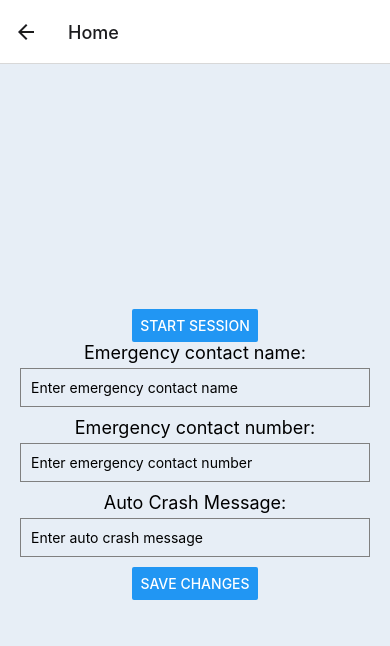
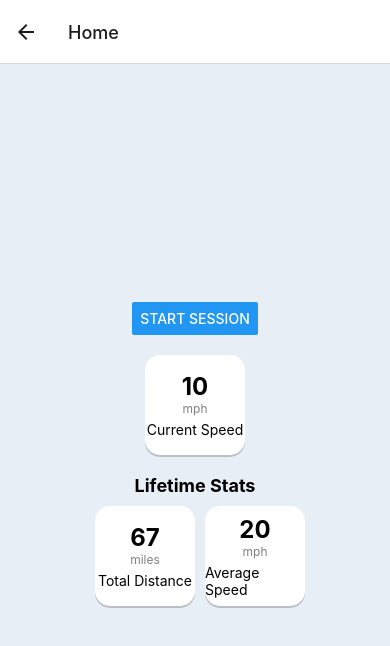
Before and after one commit to nihalkejman/DreamGuardProject, a React Native app: screen /Home in a window 390 px wide. Shown: the top 646 px of the page. Built offline with nearby package versions, Linux system fonts and the light colour scheme.

Commit message:
new changes to home

```diff
--- a/Home.js
+++ b/Home.js
@@ -1,5 +1,5 @@
 import React, { useState } from 'react';
-import { View, Text, StyleSheet, ScrollView, Button, TextInput } from 'react-native';
+import { View, Text, StyleSheet, ScrollView, Button } from 'react-native';
 
 const HomeScreen = () => {
     const [name, setName] = useState();
@@ -8,45 +8,33 @@ const HomeScreen = () => {
 
     return (
         <ScrollView contentContainerStyle={styles.container}>
-        <Button
+            <Button
                 title="Start Session"
                 onPress={() => alert('Session started.')}
             />
-            <Text style={styles.title}>Emergency contact name:</Text>
-            <TextInput
-                style={styles.contentInput}
-                onChangeText={text => setName(text)}
-                value={name}
-                placeholder="Enter emergency contact name"
 
+            <View style={styles.squareContainer}>
+                <View style={styles.square}>
+                    <Text style={styles.squareText}>10</Text>
+                    <Text style={styles.mphText}>mph</Text>
+                    <Text style={styles.currentSpeedText}>Current Speed</Text>
+                </View>
+            </View>
 
-            />
+            <Text style={styles.lifetimeStatsText}>Lifetime Stats</Text>
 
-<Text style={styles.title}>Emergency contact number:</Text>
-            <TextInput
-                style={styles.contentInput}
-                onChangeText={text => setNumber(text)}
-                value={number}
-                placeholder="Enter emergency contact number"
-
-                />
-
-<Text style={styles.title}>Auto Crash Message:</Text>
-            <TextInput
-                style={styles.contentInput}
-                onChangeText={text => setMessage(text)}
-                value={message}
-                placeholder="Enter auto crash message"
-
-                />
-
-
-            {/* Rest of the content */}
-
-            <Button
-                title="Save Changes"
-                onPress={() => alert('Emergency settings saved successfully.')}
-            />
+            <View style={styles.statsContainer}>
+                <View style={styles.statsSquare}>
+                    <Text style={styles.squareText}>67</Text>
+                    <Text style={styles.milesText}>miles</Text>
+                    <Text style={styles.totalDistanceText}>Total Distance</Text>
+                </View>
+                <View style={styles.statsSquare}>
+                    <Text style={styles.squareText}>20</Text>
+                    <Text style={styles.mphText}>mph</Text>
+                    <Text style={styles.averageSpeedText}>Average Speed</Text>
+                </View>
+            </View>
         </ScrollView>
     );
 };
@@ -59,26 +47,71 @@ const styles = StyleSheet.create({
         paddingHorizontal: 20,
         backgroundColor: '#E7EEF6',
     },
-    header: {
+    squareContainer: {
+        alignItems: 'center',
+    },
+    square: {
+        width: 100,
+        height: 100,
+        backgroundColor: 'white',
+        justifyContent: 'center',
+        alignItems: 'center',
+        marginTop: 20,
+        borderRadius: 15,
+        shadowColor: 'black',
+        shadowOffset: { width: 0, height: 2 },
+        shadowOpacity: 0.2,
+        elevation: 5,
+    },
+    squareText: {
         fontSize: 24,
-        marginBottom: 10,
-        textAlign: 'center',
+        fontWeight: 'bold',
+    },
+    mphText: {
+        fontSize: 12,
+        color: 'grey',
+    },
+    milesText: {
+        fontSize: 12,
+        color: 'grey',
+    },
+    currentSpeedText: {
+        fontSize: 14,
+        color: 'black',
+        marginTop: 5,
+    },
+    totalDistanceText: {
+        fontSize: 14,
+        color: 'black',
+        marginTop: 5,
+    },
+    averageSpeedText: {
+        fontSize: 14,
+        color: 'black',
+        marginTop: 5,
+    },
+    lifetimeStatsText: {
+        fontSize: 18,
+        fontWeight: 'bold',
+        marginTop: 20,
+    },
+    statsContainer: {
+        flexDirection: 'row',
+        justifyContent: 'center',
         marginTop: 10,
     },
-    title: {
-        fontSize: 18,
-        marginBottom: 5,
-    },
-    content: {
-        fontSize: 16,
-        marginBottom: 20,
-    },
-    contentInput: {
-        borderWidth: 1,
-        borderColor: 'grey',
-        padding: 10,
-        width: '100%',
-        marginBottom: 10,
+    statsSquare: {
+        width: 100,
+        height: 100,
+        backgroundColor: 'white',
+        justifyContent: 'center',
+        alignItems: 'center',
+        marginLeft: 10,
+        borderRadius: 15,
+        shadowColor: 'black',
+        shadowOffset: { width: 0, height: 2 },
+        shadowOpacity: 0.2,
+        elevation: 5,
     },
 });
 
```
Also changed, not shown: package.json (+6 -2 lines), 1 other file (tests, documents, lock files or other folders).
